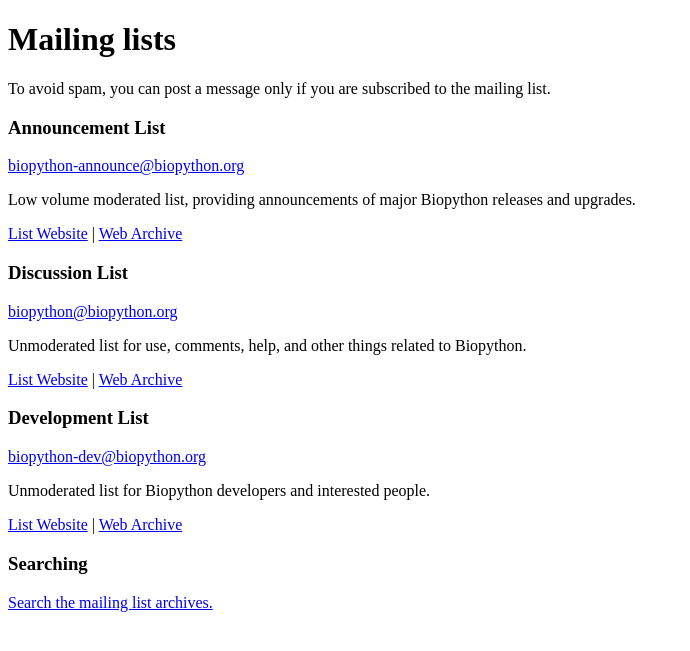
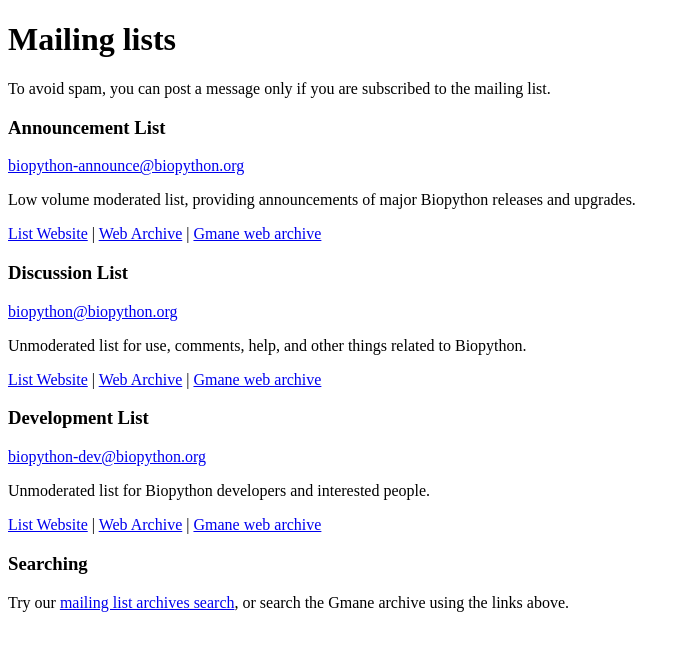
Before and after one commit to biopython/biopython.github.io, a Jekyll site: the page built from wiki/Mailing_lists.md, in a window 1280 px wide. Shown: the top 651 px of the page, without its empty margins (0-690 px from the left). Built offline with Jekyll 4.4.1, drawn with Linux system fonts in a browser that asks for light colours.

Commit message:
Link to all three mailing lists on the Gmane archives

```diff
--- a/wiki/Mailing_lists.md
+++ b/wiki/Mailing_lists.md
@@ -17,6 +17,8 @@ releases and upgrades.
 [List
 Website](http://lists.open-bio.org/mailman/listinfo/biopython-announce/)
 | [Web Archive](http://lists.open-bio.org/pipermail/biopython-announce/)
+| [Gmane web
+archive](http://dir.gmane.org/gmane.comp.python.bio.announce)
 
 ### Discussion List
 
@@ -26,7 +28,8 @@ Unmoderated list for use, comments, help, and other things related to
 Biopython.
 
 [List Website](http://lists.open-bio.org/mailman/listinfo/biopython/) |
-[Web Archive](http://lists.open-bio.org/pipermail/biopython/)
+[Web Archive](http://lists.open-bio.org/pipermail/biopython/) | [Gmane
+web archive](http://dir.gmane.org/gmane.comp.python.bio.general)
 
 ### Development List
 
@@ -36,8 +39,10 @@ Unmoderated list for Biopython developers and interested people.
 
 [List
 Website](http://lists.open-bio.org/mailman/listinfo/biopython-dev/) |
-[Web Archive](http://lists.open-bio.org/pipermail/biopython-dev/)
+[Web Archive](http://lists.open-bio.org/pipermail/biopython-dev/) |
+[Gmane web archive](http://dir.gmane.org/gmane.comp.python.bio.devel)
 
 ### Searching
 
-[Search the mailing list archives.](http://search.open-bio.org/)
+Try our [mailing list archives search](http://search.open-bio.org/), or
+search the Gmane archive using the links above.
```
Also changed, not shown: 1 other file.
